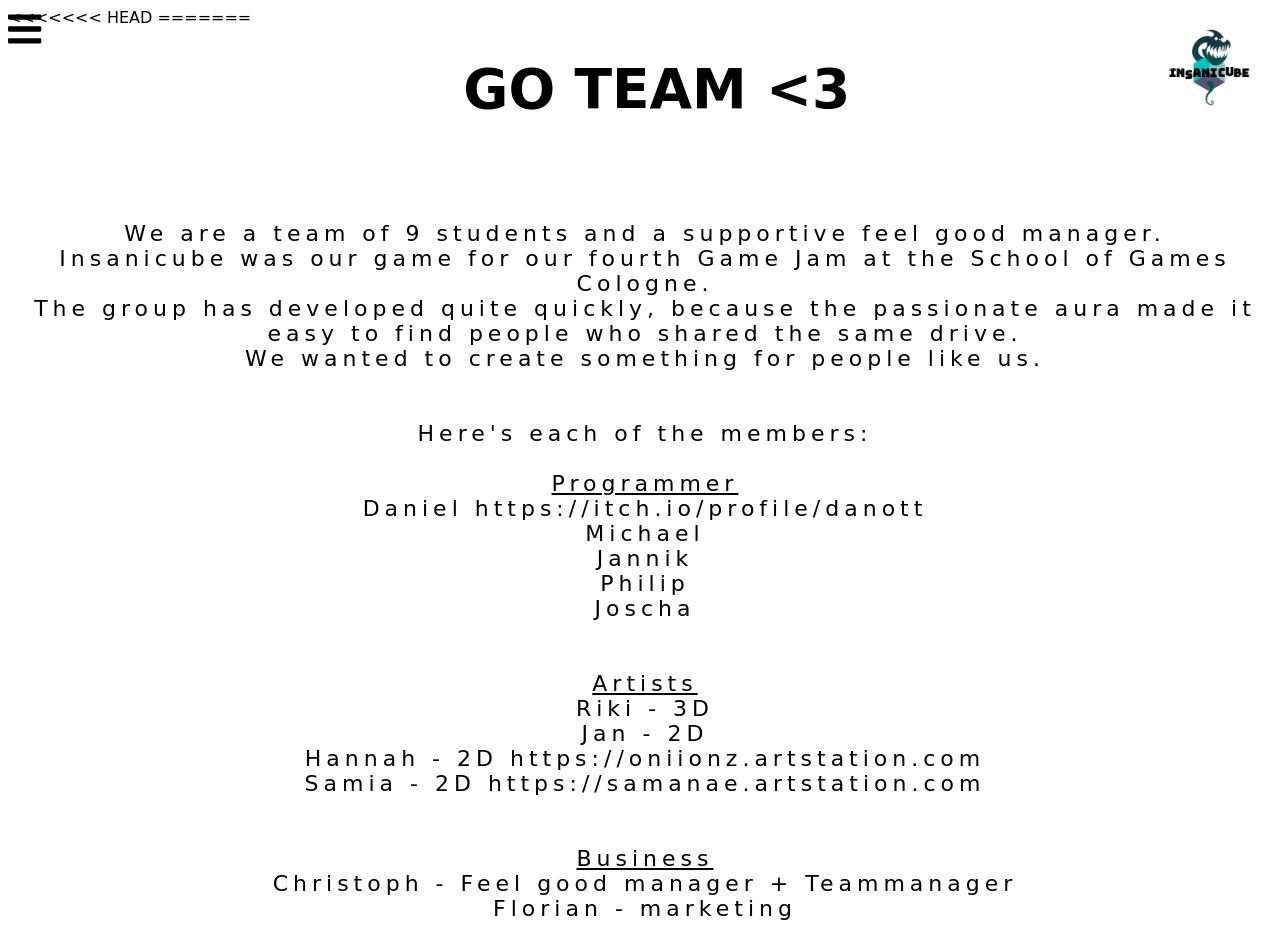
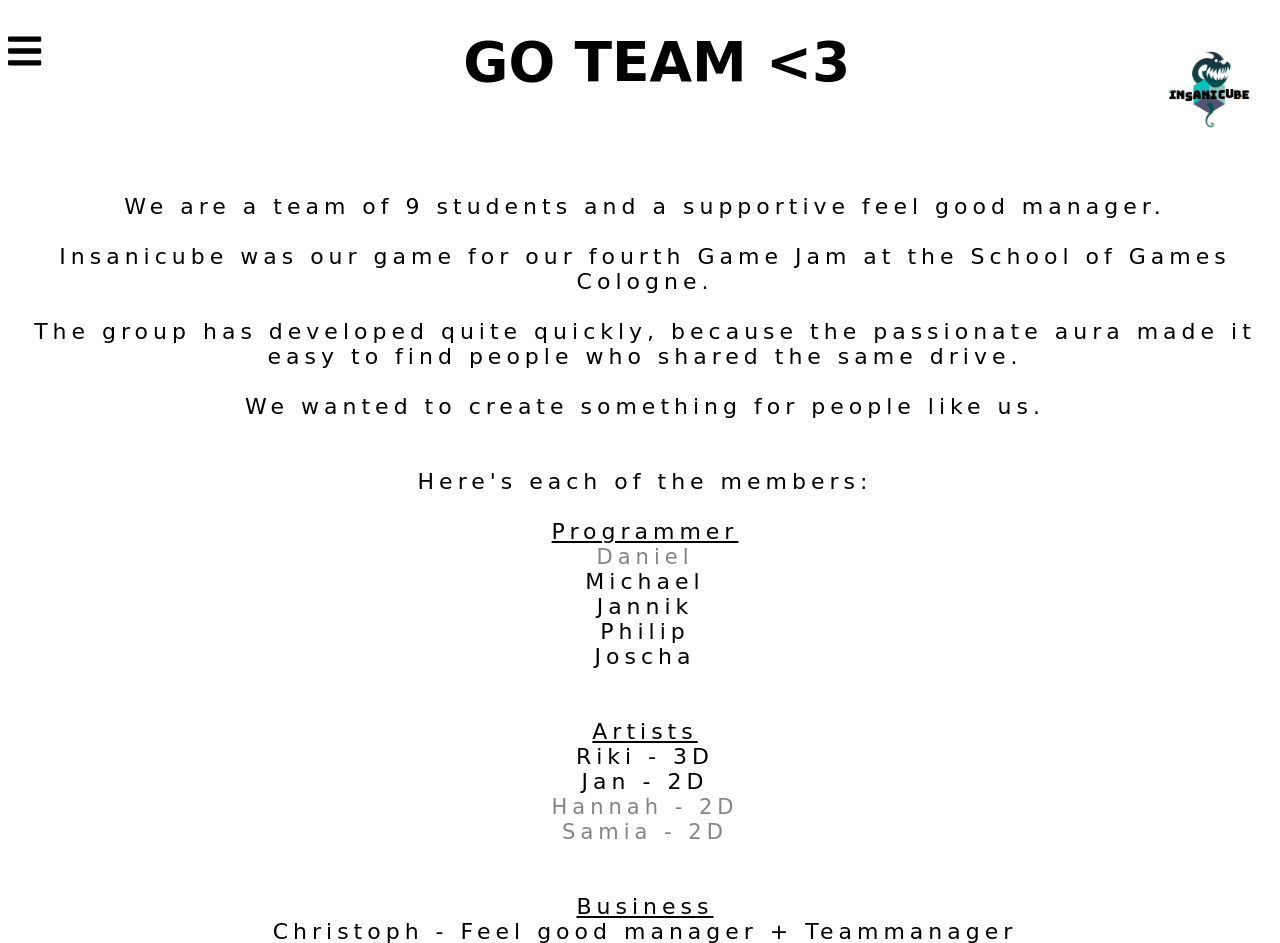
Before and after one commit to HerrBrunke/InsaniCube-Website, a plain HTML site: page about.html in a window 1280 px wide. Shown: the top 943 px of the page. Drawn offline with Linux system fonts and the light colour scheme; a web font is replaced by a local one.

Commit message:
mergeprobs

```diff
--- a/about.html
+++ b/about.html
@@ -46,50 +46,7 @@
 
 		<!-- Opener -->
 		<a href="index.html"> <img src="Images/test02.png" alt="InsaniCube!"></a>
-<<<<<<< HEAD
 
-=======
-
-		<h1>GO TEAM   <3</h1>
-		<p>
-			We are a team of 9 students and a supportive feel good manager. <br>
-			Insanicube was our game for our fourth Game Jam at the School of Games Cologne. <br> The group has developed quite quickly, because the passionate aura made it easy to find people who shared the same drive. <br> We wanted to create something for people like us. <br>
-			<br>
-			<br>
-			Here's each of the members:
-			<br>
-			<br>
-			<u>Programmer</u>
-			<br>Daniel  https://itch.io/profile/danott
-			<br>Michael
-			<br>Jannik
-			<br>Philip
-			<br>Joscha
-			<br>
-			<br>
-			<br>
-			<u>Artists</u>
-			<br>
-			Riki  - 3D
-			<br>
-			Jan - 2D
-			<br>
-			Hannah - 2D https://oniionz.artstation.com
-			<br>
-			Samia - 2D https://samanae.artstation.com
-			<br>
-			<br>
-			<br>
-			<u>Business</u>
-			<br>
-			Christoph - Feel good manager + Teammanager
-			<br>
-			Florian - marketing
-			<br>
-
-		</p>
-
->>>>>>> a1987c4ca79527e74442baea446b62f24757fe79
 		<!-- Content -->
 
 		<h1>GO TEAM   <3</h1>
```
